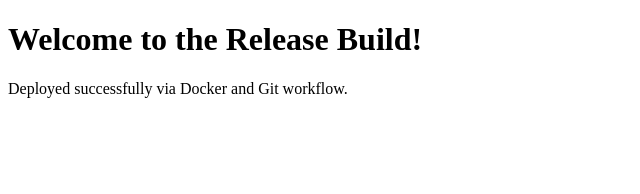
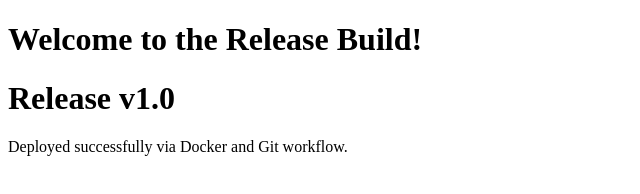
Before and after one commit to ciphernerd11/custom-nginx, a plain HTML site: page index.html in a window 1280 px wide. Shown: the whole page, without its empty margins (0-640 px from the left). Drawn offline with Linux system fonts and the light colour scheme.

Commit message:
Updated index.html for release version

```diff
--- a/index.html
+++ b/index.html
@@ -5,6 +5,7 @@
 </head>
 <body>
 	<h1>Welcome to the Release Build!</h1>
+	<h1>Release v1.0</h1>
     <p>Deployed successfully via Docker and Git workflow.</p>
 </body>
 </html>
```
